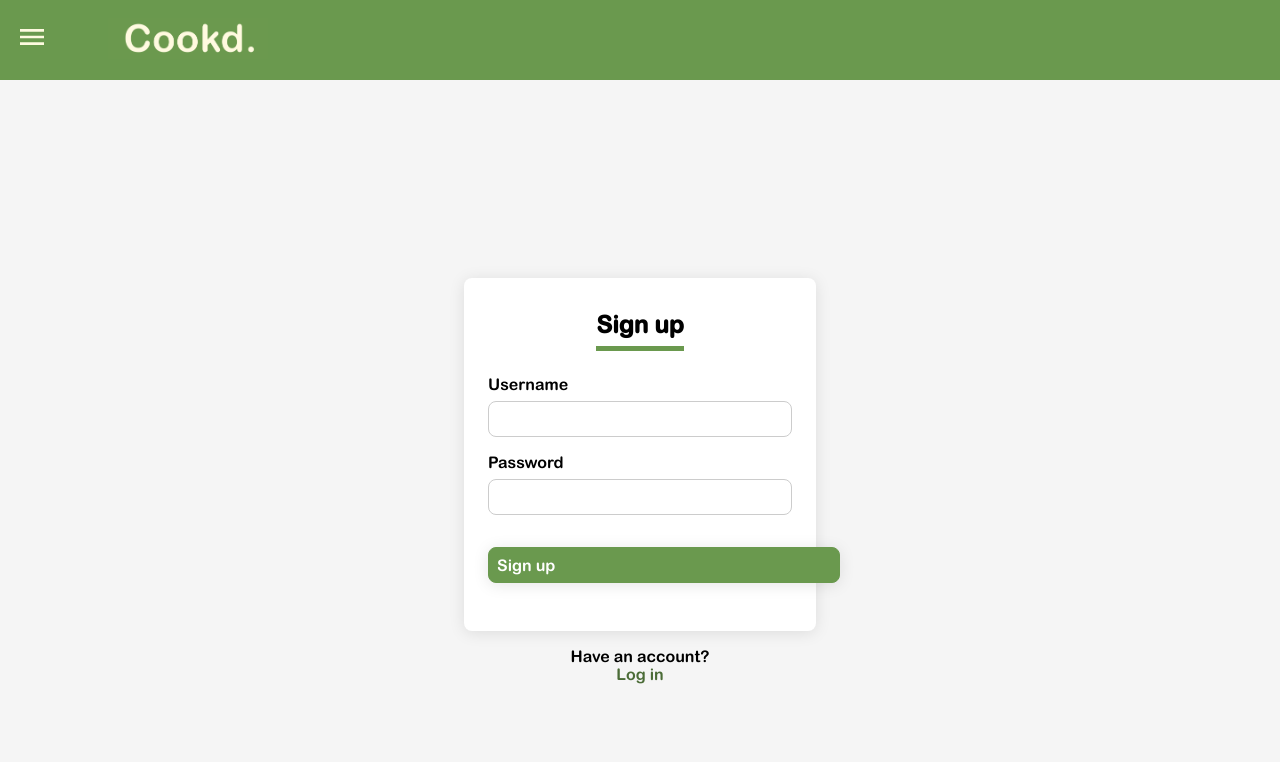
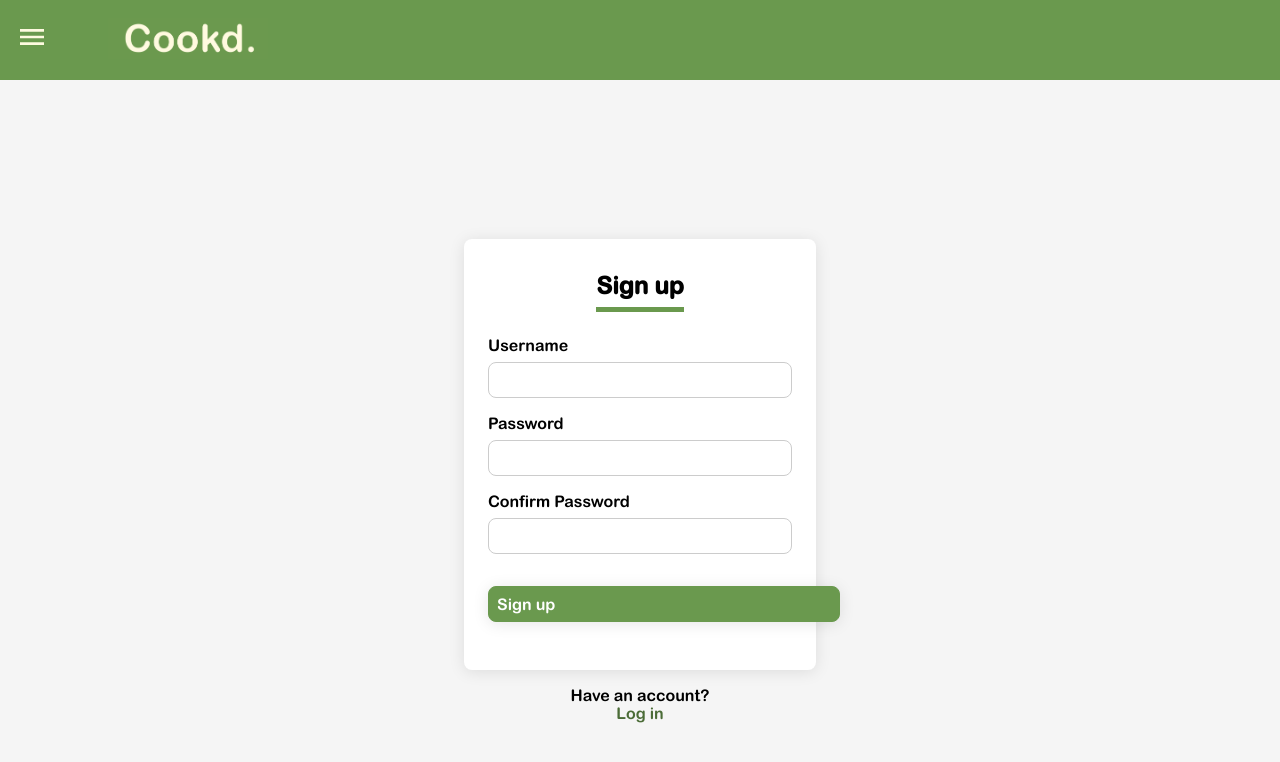
Before and after one commit to lkrusso/lara-russo-cookd-front-end, a React (Create React App) app: page /signup in a window 1280 px wide. Shown: the top 762 px of the page. Built offline with nearby package versions, Linux system fonts and the light colour scheme.

Commit message:
fix: Confirmation of passwords when signing up, check username is unique, check all fields in sign up form are filled in

```diff
--- a/src/pages/SignUp/SignUp.js
+++ b/src/pages/SignUp/SignUp.js
@@ -5,18 +5,36 @@ import { useNavigate, Link } from "react-router-dom";
 
 function Signup() {
   const [error, setError] = useState(null);
+  const [success, setSuccess] = useState(null);
   const navigate = useNavigate();
 
   const handleSubmit = async (event) => {
     event.preventDefault();
+    const form = event.target;
+
+    if (
+      !form.username.value ||
+      !form.password.value ||
+      !form.confirm_password.value
+    ) {
+      setError("Please ensure all fields of the form are filled out");
+      return;
+    }
+
+    if (form.password.value !== form.confirm_password.value) {
+      setError("Please ensure passwords are matching");
+      return;
+    }
 
     try {
       await axios.post("http://localhost:5050/api/auth/register", {
         username: event.target.username.value,
         password: event.target.password.value,
       });
-
-      navigate("/login");
+      setSuccess("Successfully signed up! Redirecting to login page...");
+      setTimeout(() => {
+        navigate("/login");
+      }, 2500);
     } catch (error) {
       console.error(error);
       setError(error.response.data);
@@ -49,9 +67,21 @@ function Signup() {
             className="field__input"
           />
         </div>
+        <div className="field">
+          <label htmlFor="confirm_password" className="field__label">
+            Confirm Password
+          </label>
+          <input
+            type="password"
+            id="confirm_password"
+            name="confirm_password"
+            className="field__input"
+          />
+        </div>
         <button className="signup__button">Sign up</button>
 
         {error && <div className="signup__message">{error}</div>}
+        {success && <div className="success__message">{success}</div>}
       </form>
 
       <p>
```
